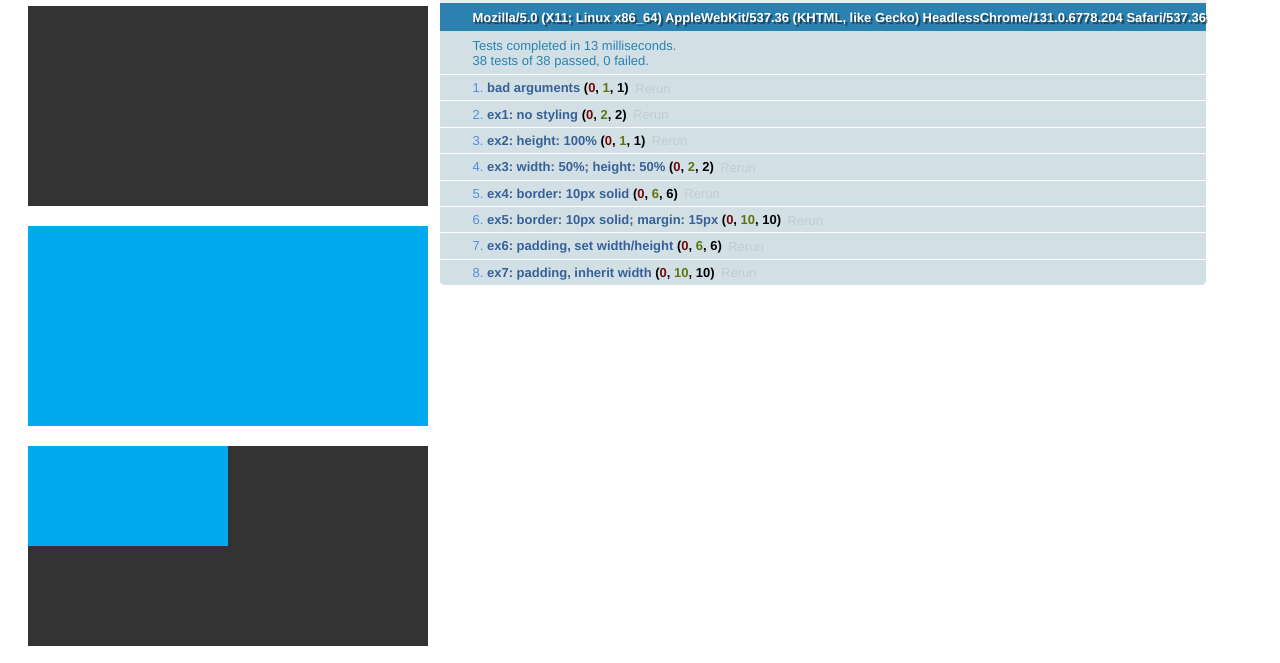
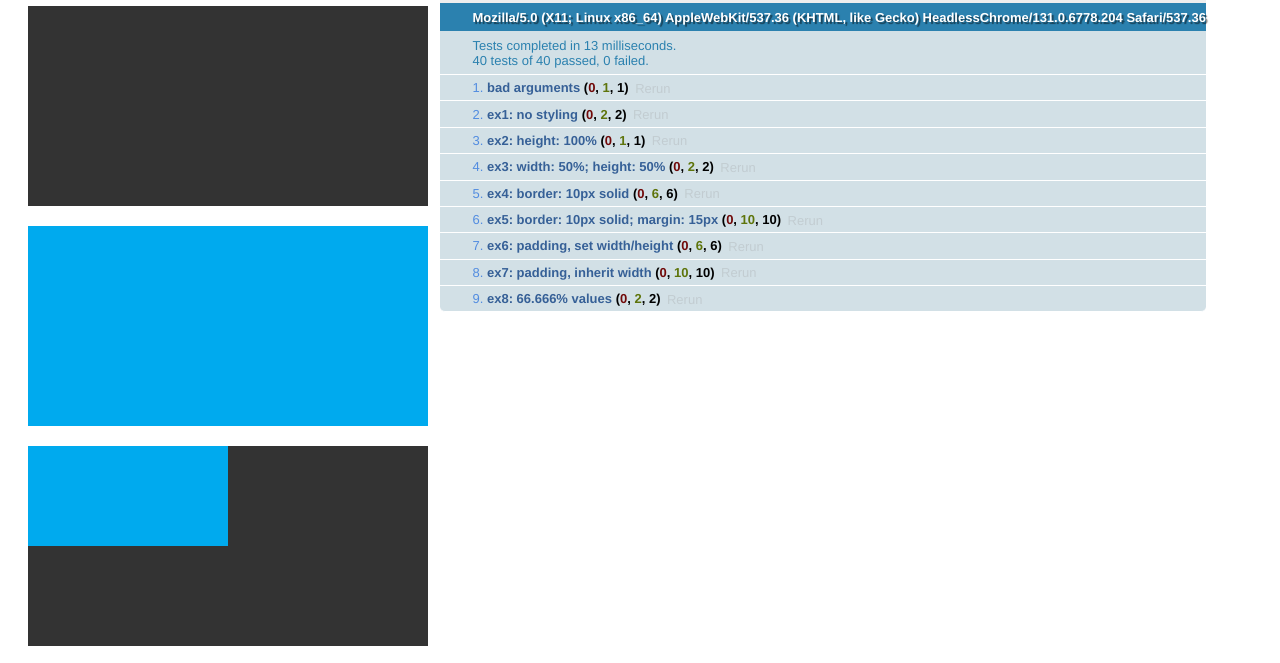
Before and after one commit to desandro/get-size, a plain HTML site: page tests/index.html in a window 1280 px wide. Shown: the part 102-765 px from the top of the page. Drawn offline with Linux system fonts and the light colour scheme.

Commit message:
use getComputedStyle for width and height
v0.0.3

```diff
--- a/component.json
+++ b/component.json
@@ -1,5 +1,5 @@
 {
   "name": "get-size",
-  "version": "0.0.2",
+  "version": "0.0.3",
   "main": "get-size.js"
 }
--- a/get-size.js
+++ b/get-size.js
@@ -1,5 +1,5 @@
 /**
- * getSize v0.0.2
+ * getSize v0.0.3
  * measure size of elements
  */
 
@@ -55,6 +55,8 @@ var supportsBoxSizing = getStyleProperty('boxSizing');
 // -------------------------- getSize -------------------------- //
 
 var measurements = [
+  'width',
+  'height',
   'paddingLeft',
   'paddingRight',
   'paddingTop',
@@ -77,8 +79,6 @@ function getSize( elem ) {
   }
 
   var size = {};
-  size.width = elem.offsetWidth;
-  size.height = elem.offsetHeight;
 
   var style = getStyle( elem );
 
@@ -89,7 +89,7 @@ function getSize( elem ) {
   for ( var i=0, len = measurements.length; i < len; i++ ) {
     var measurement = measurements[i];
     var value = style[ measurement ];
-    size[ measurement ] = value ? parseInt( value, 10 ) : 0;
+    size[ measurement ] = value ? parseFloat( value ) : 0;
   }
 
   var paddingWidth = size.paddingLeft + size.paddingRight;
@@ -99,13 +99,13 @@ function getSize( elem ) {
   var borderWidth = size.borderLeftWidth + size.borderRightWidth;
   var borderHeight = size.borderTopWidth + size.borderBottomWidth;
 
-  size.innerWidth = size.width - paddingWidth - borderWidth;
+  size.innerWidth = size.width;
 
-  size.innerHeight = size.height - paddingHeight - borderHeight;
+  size.innerHeight = size.height;
 
-  size.outerWidth = size.width + marginWidth;
+  size.outerWidth = size.width + paddingWidth + borderWidth + marginWidth;
 
-  size.outerHeight = size.height + marginHeight;
+  size.outerHeight = size.height + paddingHeight + borderHeight + marginHeight;
 
   return size;
 
--- a/tests/index.html
+++ b/tests/index.html
@@ -43,6 +43,10 @@
   <div class="box"></div>
 </div>
 
+<div id="ex8" class="container">
+  <div class="box"></div>
+</div>
+
 <div id="qunit"></div>
 
 <script src="../get-size.js"></script>
--- a/tests/tests.css
+++ b/tests/tests.css
@@ -61,3 +61,9 @@ body {
   height: 100px;
   padding: 10px 20px 30px 40px;
 }
+
+#ex8 .box {
+  position: relative;
+  width: 66.6666%;
+  height: 66.666%;
+}
--- a/tests/tests.js
+++ b/tests/tests.js
@@ -43,8 +43,8 @@ test( 'ex3: width: 50%; height: 50%', function() {
 test( 'ex4: border: 10px solid', function() {
   var size = getBoxSize(4);
   // console.log( size );
-  equal( size.width, 220, 'width = 200 width + 10 border + 10 border' );
-  equal( size.height, 120, 'height = 100 height + 10 border + 10 border' );
+  equal( size.width, 200, 'width = 200 width' );
+  equal( size.height, 100, 'height = 100 height' );
   equal( size.innerWidth, 200, 'innerWidth = 200 width' );
   equal( size.innerHeight, 100, 'innerHeight = 200 width' );
   equal( size.outerWidth, 220, 'outerWidth = 200 width + 10 border + 10 border' );
@@ -55,8 +55,8 @@ test( 'ex5: border: 10px solid; margin: 15px', function() {
   // margin: 10px 20px 30px 40px;
   var size = getBoxSize(5);
   // console.log( size );
-  equal( size.width, 220, 'width = 200 width + 10 border + 10 border' );
-  equal( size.height, 120, 'height = 100 height + 10 border + 10 border' );
+  equal( size.width, 200, 'width = 200 width' );
+  equal( size.height, 100, 'height = 100 height' );
   equal( size.marginTop, 10, 'marginTop' );
   equal( size.marginRight, 20, 'marginRight' );
   equal( size.marginBottom, 30, 'marginBottom' );
@@ -70,9 +70,9 @@ test( 'ex5: border: 10px solid; margin: 15px', function() {
 test( 'ex6: padding, set width/height', function() {
   var size = getBoxSize(6);
   // console.log( size );
-  equal( size.width, 260, 'width' );
-  equal( size.height, 140, 'height' );
-  equal( size.innerWidth, 200, 'innerWidth = 400 width - 20 padding - 40 padding' );
+  equal( size.width, 200, 'width' );
+  equal( size.height, 100, 'height' );
+  equal( size.innerWidth, 200, 'innerWidth = 200 width - 20 padding - 40 padding' );
   equal( size.innerHeight, 100, 'innerHeight = 200 height - 10 padding - 30 padding' );
   equal( size.outerWidth, 260, 'outerWidth' );
   equal( size.outerHeight, 140, 'outerHeight' );
@@ -83,8 +83,8 @@ test( 'ex7: padding, inherit width', function() {
   // padding: 10px 20px 30px 40px;
   var size = getBoxSize(7);
   // console.log( size );
-  equal( size.width, 400, 'width' );
-  equal( size.height, 140, 'height' );
+  equal( size.width, 340, 'width' );
+  equal( size.height, 100, 'height' );
   equal( size.paddingTop, 10, 'paddingTop' );
   equal( size.paddingRight, 20, 'paddingRight' );
   equal( size.paddingBottom, 30, 'paddingBottom' );
@@ -96,7 +96,12 @@ test( 'ex7: padding, inherit width', function() {
 
 });
 
+test( 'ex8: 66.666% values', function() {
+  var size = getBoxSize(8);
 
+  ok( size.width > 266.6 && size.width < 266.7, 'width is between 266.6 and 266.7' );
+  ok( size.height > 133.3 && size.height < 133.4, 'height is between 133.3 and 133.4' );
+});
 
 }; // onload
 
```
